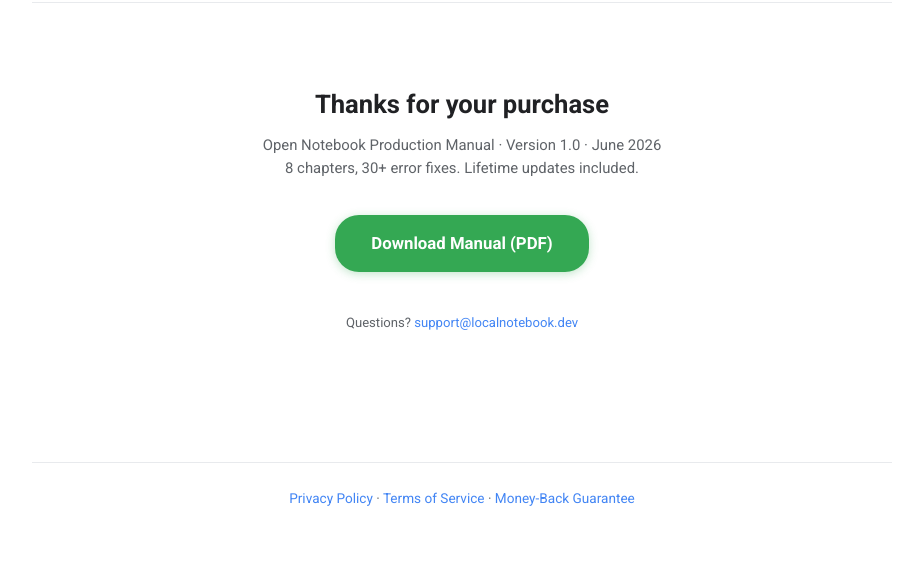
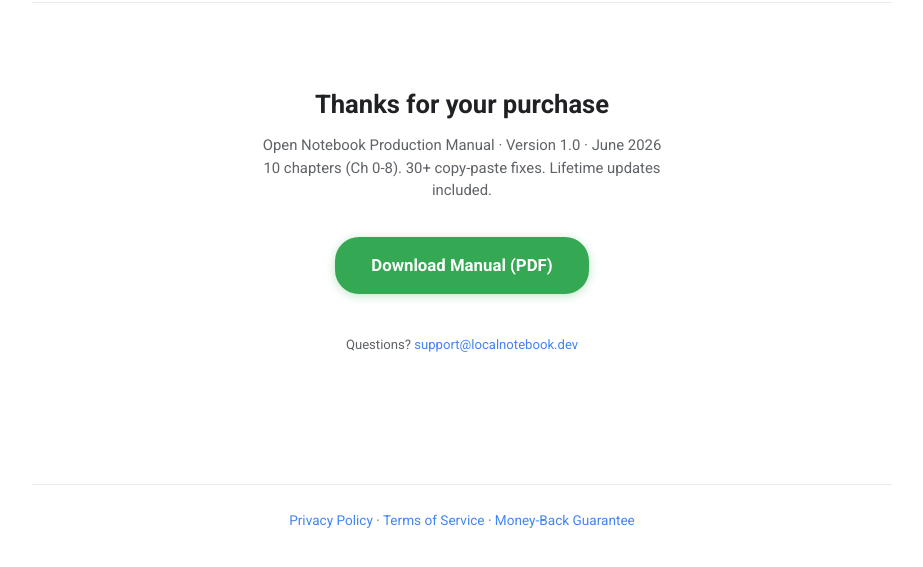
Before and after one commit to Jakeshadow/open-notebook-guide, a plain HTML site: page thanks/index.html in a window 1280 px wide. Shown: the part 65-632 px from the top of the page, without its empty margins (178-1101 px from the left). Drawn offline with Linux system fonts and the light colour scheme; a web font is replaced by a local one.

Commit message:
fix: update thanks page, add actual PDF deliverable
- Updated chapter count from 8 to 10 on thanks page
- Added production manual PDF matching thanks page download link

```diff
--- a/thanks/index.html
+++ b/thanks/index.html
@@ -29,7 +29,7 @@
   </nav>
   <main class="thanks">
     <h1>Thanks for your purchase</h1>
-    <p class="hint">Open Notebook Production Manual · Version 1.0 · June 2026<br>8 chapters, 30+ error fixes. Lifetime updates included.</p>
+    <p class="hint">Open Notebook Production Manual · Version 1.0 · June 2026<br>10 chapters (Ch 0-8). 30+ copy-paste fixes. Lifetime updates included.</p>
     <a href="/downloads/open-notebook-manual-7k2m.pdf" download class="btn-dl">Download Manual (PDF)</a>
     <p class="help">Questions? <a href="mailto:support@localnotebook.dev">support@localnotebook.dev</a></p>
   </main>
```
Also changed, not shown: 1 other file.
